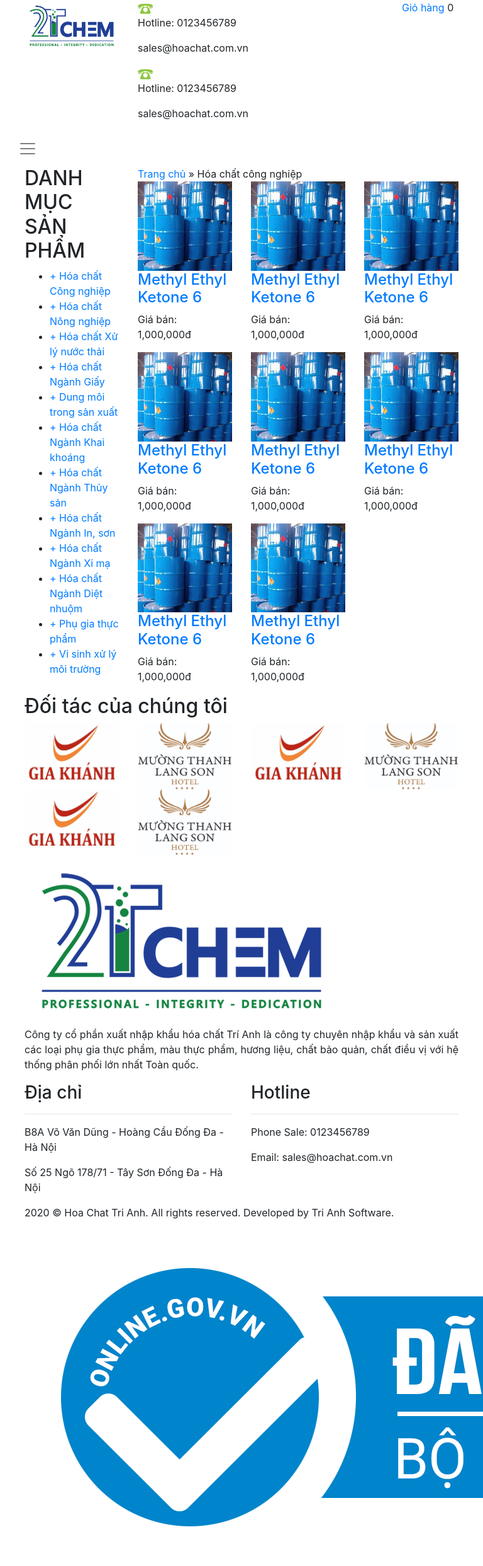
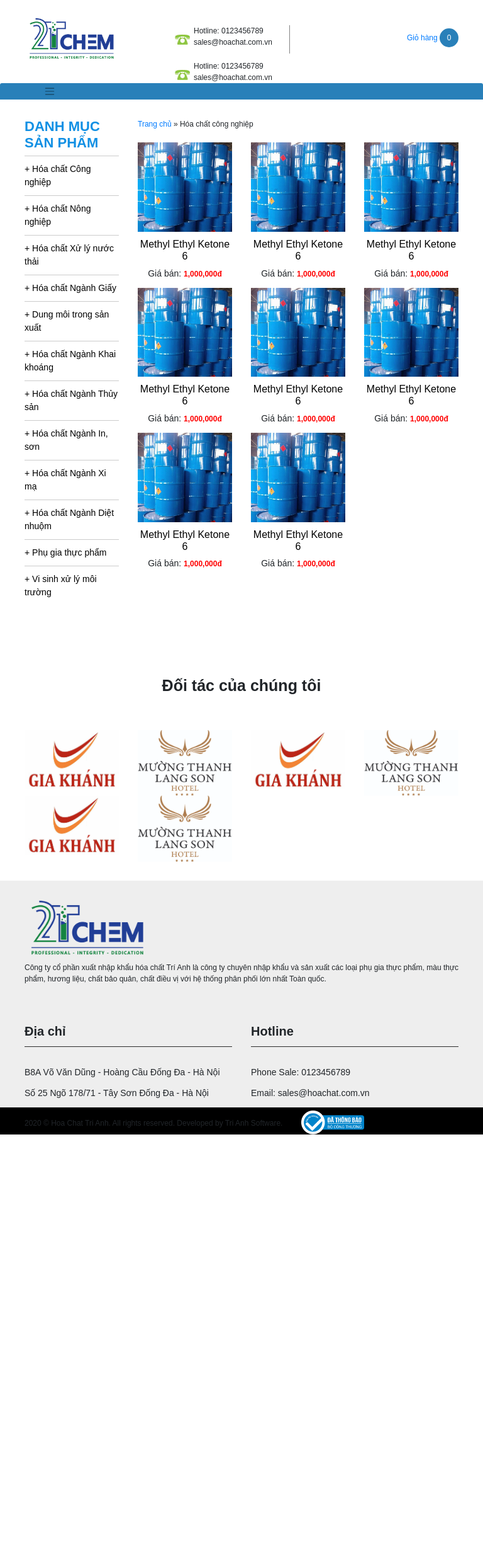
Before and after one commit to hainguyenphuong22993/hoachattrianh, a PHP site: page /category.html in a window 768 px wide; the page is wider, and only the part inside the window is pictured. Shown: that part at 63% size. After the commit the page ends 1801 px from the top of that part, so only its background shows below. Run offline with PHP 8.4, Linux system fonts and the light colour scheme.

Commit message:
Add files via upload

```diff
--- /dev/null
+++ b/css/category.css
@@ -0,0 +1,303 @@
+*{
+    margin: 0;
+    padding: 0;
+    font-family: Arial;
+}
+.clear{
+    clear: both;
+}
+#header{
+    margin-top: 20px;
+}
+#logo img{
+    width: 150px;
+    height: auto;
+}
+.main-contact{
+    position: relative;
+    float: left;
+    margin: 0 auto;
+    padding: 20px 30px 0 50px;
+}
+.main-contact img{
+    position: absolute;
+    top: 35px;
+    left: 20px;
+}
+.main-contact p{
+    margin-bottom: 0px;
+    font-size: 16px;
+}
+.a:before{
+    content: "";
+    border-right: 1px solid #838383;
+    height: 45px;
+    margin-left: 78%;
+    position: absolute;
+}
+#cart{
+    margin-top: 25px;
+    float: right;
+}
+#cart a{
+    text-decoration: none;
+}
+#cart span{
+    display: inline-block;
+    background: #2980b9;
+    width: 30px;
+    height: 30px;
+    text-align: center;
+    line-height: 30px;
+    border-radius: 50%;
+    color: #fff;
+}
+#menu{
+    background: #2980b9;
+    border-radius: 3px 3px 0 0;
+    padding: 0 60px;
+}
+#menu a{
+    text-decoration: none;
+    color: #fff;
+    font-weight: 700;
+}
+#menu ul{
+    margin: 0;
+}
+#menu li{
+    list-style: none;
+    padding: 5px 10px;
+}
+#menu ul li{
+    position: relative;
+    float: left;
+}
+#menu ul li:hover{
+    background: #1190e4;
+}
+.navbar{
+    padding: 0;
+}
+#category{
+    background: #1190e4;
+}
+#category:hover .sm-1, #news:hover .sm-2{
+    display: inline-block;
+}
+.sub-menu li:hover a{
+    font-weight: 700 !important;
+}
+.sub-menu{
+    display: none;
+    position: absolute;
+    top: 100%;
+    left: 0;
+    overflow: hidden;
+    transition: 350ms;
+    z-index: 1;
+    background: #1190e4;
+    width: 240px;
+    height: auto;
+}
+.sub-menu li{
+    border-top: 1px dashed #fff;
+    width: 100%;
+}
+.sub-menu li a{
+    font-weight: 400 !important;
+}
+.bd-none{
+    border: none !important;
+}
+.active{
+    background: #1190e4;
+}
+#search{
+    background: #1190e4;
+    color: #fff;
+    font-weight: 700;
+}
+/*master page here*/
+#products, #sidebar{
+    margin-top: 30px;
+}
+#products span a{
+    text-decoration: none;
+}
+#product-item{
+    margin-top: 20px;
+}
+#products h4, #the-news h4{
+    text-align: center;
+}
+#products h4 a, #the-news h4 a{
+    display: inline-block;
+    text-decoration: none;
+    color: #000;
+    margin-top: 10px;
+    font-size: 16px;
+    font-weight: 500;
+}
+#products p{
+    text-align: center;
+    font-size: 14px;
+}
+#products p span{
+    color: red;
+    font-weight: 700;
+}
+#sidebar h2{
+    font-size: 22px;
+    color: #1190e4;
+    font-weight: 700;
+}
+#category-main li, #news-main li{
+    list-style: none;
+}
+#category-main li a{
+    text-decoration: none;
+    color: #000;
+    font-size: 14px;
+    display: block;
+    border-top: 1px solid #ccc;
+    padding: 10px 0;
+    transition: all 0.5s;
+}
+#category-main li a:hover{
+    padding-left: 15px;
+    background: #1190e4;
+    color: #fff;
+    font-weight: 700;
+}
+/*End*/
+#partner{
+    margin-top: 100px;
+}
+#partner h2{
+    text-align: center;
+    font-size: 25px;
+    font-weight: 700;
+    padding-bottom: 50px;
+}
+#footer-top{
+    margin-top: 30px;
+    background: #eee;
+}
+#footer-top img{
+    width: 200px;
+    height: auto;
+}
+#logo-f, #address, #phone{
+    margin-top: 20px;
+}
+#address, #phone{
+    padding-top: 30px;
+}
+#address hr, #phone hr{
+    background: #333;
+}
+#address h3, #phone h3{
+    font-size: 20px;
+    font-weight: 700;
+}
+#address p, #phone p{
+    font-size: 14px;
+    margin-top: 30px;
+}
+#Footer-bot{
+    background: #000;
+}
+#Footer-bot p{
+    height: 30px;
+    line-height: 50px;
+    float: left;
+}
+#Footer-bot img{
+    width: 100px;
+    height: auto;
+    margin: 5px 0 0 30px;
+}
+@media (min-width: 992px) and (max-width: 1300px){
+    #menu ul li a{
+        font-size: 12px;
+    }
+    #search-form input{
+        width: 120px;
+        height: 30px;
+        font-size: 12px;
+    }
+    #search-form button{
+        width: 50px;
+        height: 30px;
+        font-size: 12px;
+        text-align: center !important;
+        padding: 0 !important;
+    }
+}
+@media (min-width: 768px) and (max-width: 992px){
+    *{
+        font-size: 12px;
+    }
+    .main-contact{
+        position: relative;
+        float: left;
+        margin: 0 auto;
+        padding: 20px 20px 0 50px;
+    }
+    .main-contact p{
+        font-size: 12px;
+    }
+    #cart{
+        font-size: 12px;
+    }
+    .sub-menu{
+        margin-left: 170px !important;
+        top: 0;
+    }
+    .bg-success{
+        margin-left: 0 !important;
+    }
+    #search button{
+        width: 60px;
+        height: auto;
+        line-height: 20px;
+        text-align: center;
+    }
+}
+@media (max-width: 768px){
+    *{
+        font-size: 12px;
+    }
+    .main-contact{
+        position: relative;
+        float: left;
+        margin: 0 auto;
+        padding: 20px 20px 0 50px;
+    }
+    .main-contact p{
+        font-size: 12px;
+    }
+    #cart{
+        font-size: 12px;
+    }
+    .sub-menu{
+        margin-left: 170px !important;
+        top: 0;
+    }
+    .bg-success{
+        margin-left: 0 !important;
+    }
+    #search button{
+        width: 60px;
+        height: auto;
+        line-height: 20px;
+        text-align: center;
+    }
+    #logo{
+        text-align: center;
+    }
+    #contact{
+        margin-left: 10%;
+    }
+}
```
Also changed, not shown: css/home.css (+67 -1 lines).
